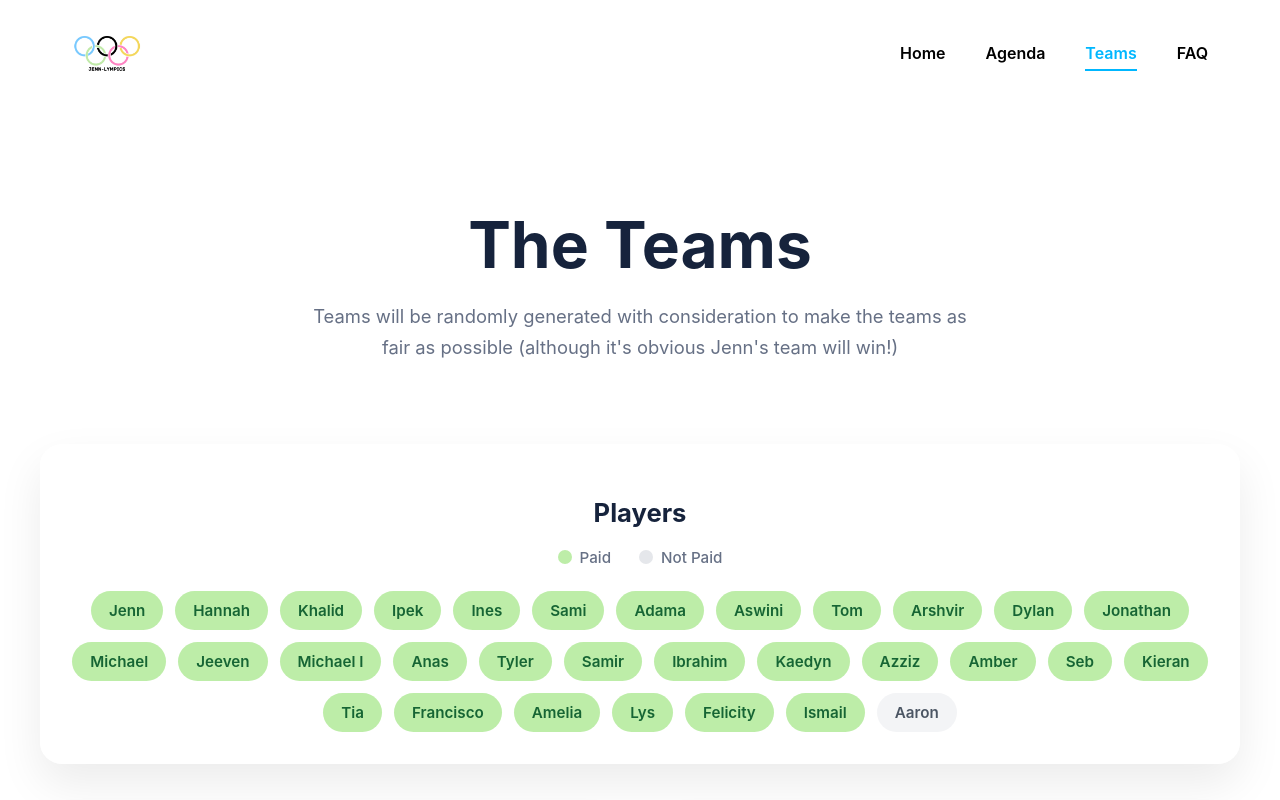
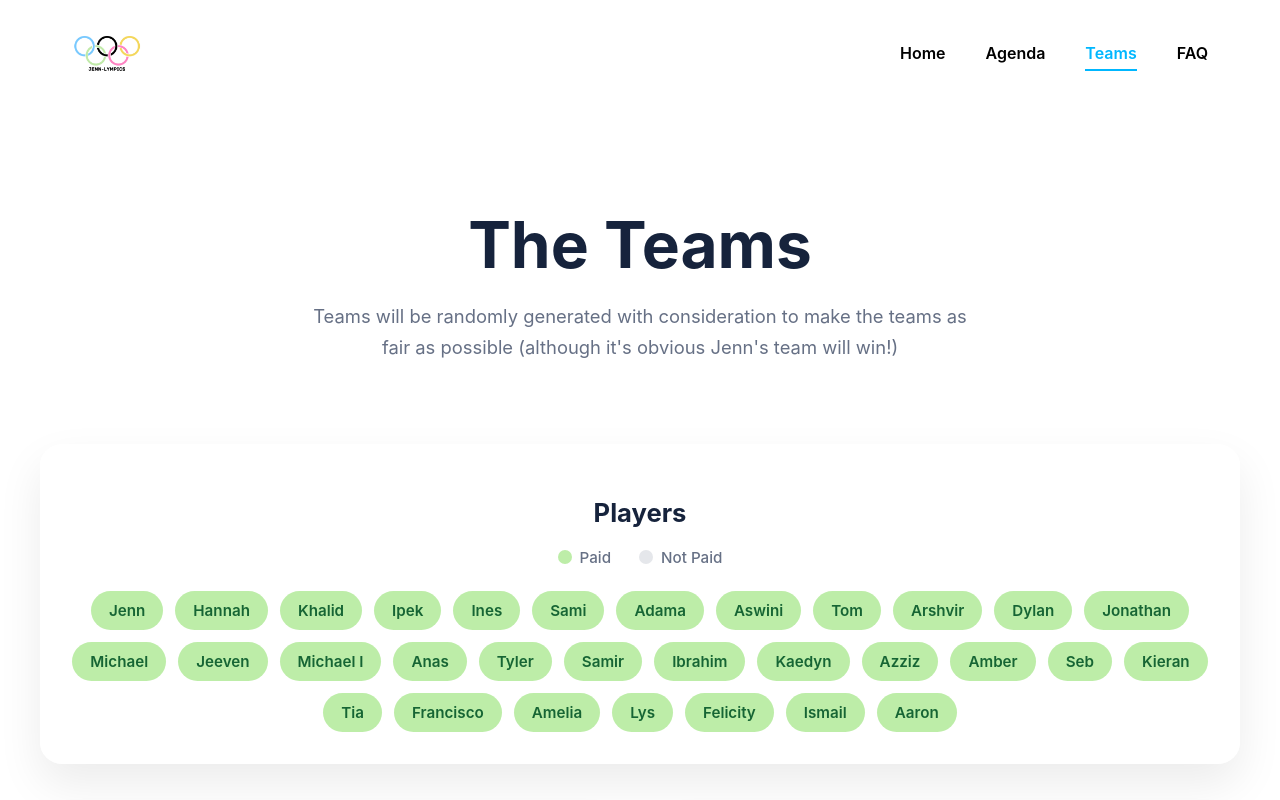
Before and after one commit to Jennipham/jenn-lympics, a React (Vite) app in the folder jenn-lympics-website/: page /teams in a window 1280 px wide. Shown: the top 800 px of the page. Built offline with nearby package versions, Linux system fonts and the light colour scheme.

Commit message:
Update players.ts

```diff
--- a/jenn-lympics-website/src/components/Teams/players.ts
+++ b/jenn-lympics-website/src/components/Teams/players.ts
@@ -29,6 +29,5 @@ export const players = [
         { name: "Lys", paid: true, team:"blue" },
         { name: "Felicity", paid: true, team:"green" },
         { name: "Ismail", paid: true, team:"green" },
-        { name: "Aaron", paid: false, team:"pink" },
-
+        { name: "Aaron", paid: true, team:"pink" },
 ];
```
